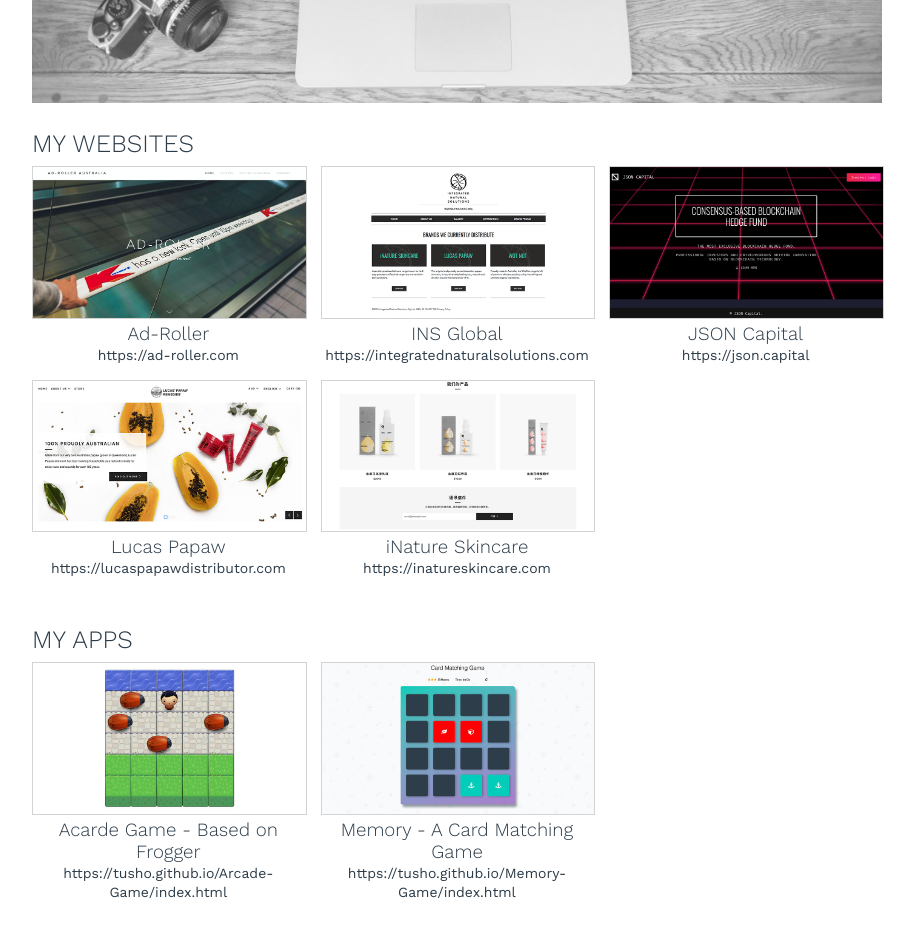
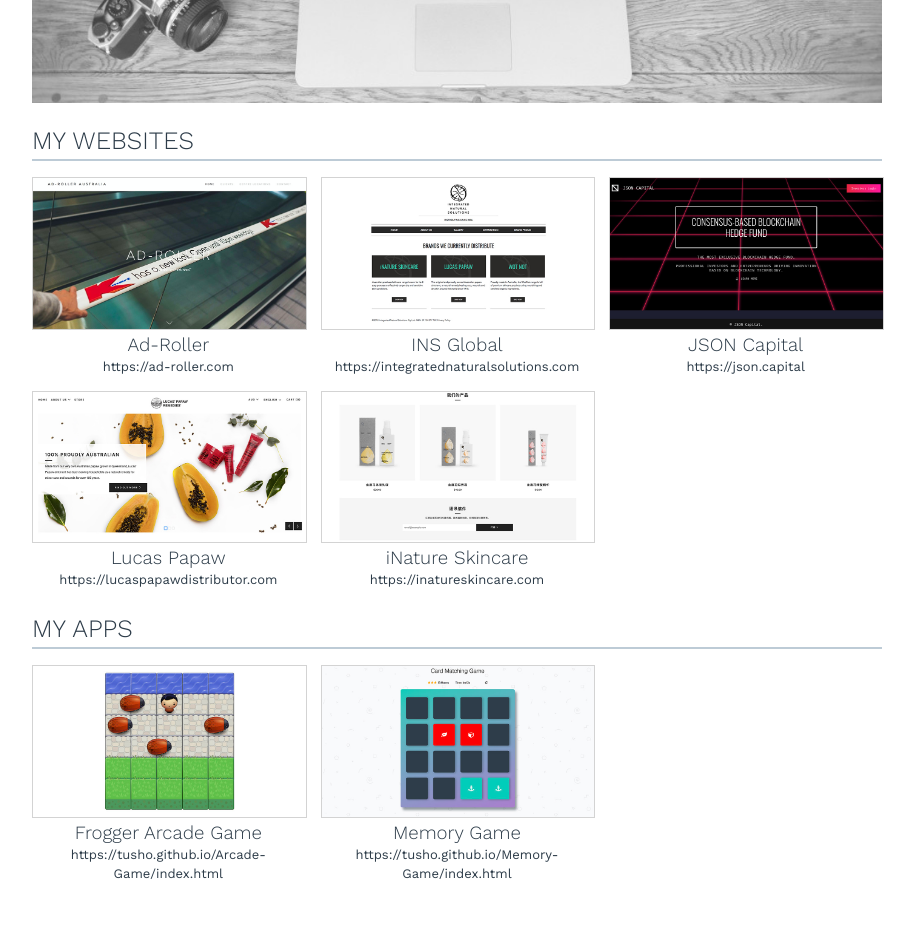
Before and after one commit to tusho/Portfolio-React, a React (Create React App) app: page / in a window 1280 px wide. Shown: the part 460-1393 px from the top of the page, without its empty margins (183-1098 px from the left). After the commit the page ends 1360 px from the top, so only its background shows below. Built offline with nearby package versions, Linux system fonts and the light colour scheme.

Commit message:
updated projects

```diff
--- a/src/MyApps.js
+++ b/src/MyApps.js
@@ -9,15 +9,15 @@
 
   render() {
     const websiteData = [
-        { websiteURL: 'https://tusho.github.io/Memory-Game/index.html', image: 'memorygame', name: 'Memory - A Card Matching Game' },
-        { websiteURL: 'https://tusho.github.io/Arcade-Game/index.html', image: 'arcadegame', name: 'Acarde Game - Based on Frogger' }
+        { websiteURL: 'https://tusho.github.io/Memory-Game/index.html', image: 'memorygame', name: 'Memory Game' },
+        { websiteURL: 'https://tusho.github.io/Arcade-Game/index.html', image: 'arcadegame', name: 'Frogger Arcade Game' }
     ];
 
     websiteData.sort(sortBy('name'))
 
     return (
       <div className="work">
-        <h2 className="work_header">My Apps</h2>
+        <h2 className="work_header">My Apps<hr class="project_divider"/></h2>
         {websiteData.map(website => (
           <section className="projects" key={website.name}>
             <a href={website.websiteURL} target="_blank">
--- a/src/MyWebsites.js
+++ b/src/MyWebsites.js
@@ -21,7 +21,7 @@
 
     return (
       <div className="work">
-        <h2 className="work_header">My Websites</h2>
+        <h2 className="work_header">My Websites<hr class="project_divider"/></h2>
         {websiteData.map(website => (
           <section className="projects" key={website.name}>
             <a href={website.websiteURL} target="_blank">
--- a/src/index.css
+++ b/src/index.css
@@ -20,7 +20,7 @@
 }
 
 .hero {
-  margin-bottom: 10px;
+  margin-bottom: 15px;
 }
 
 h1, h2, h3, p {
@@ -55,6 +55,7 @@
 
 hr {
   border: 1px solid #7d97ad;
+    opacity: 0.5;
 }
 
 /* Code for the Image aka Section 2 */
@@ -80,7 +81,6 @@
 
 .projects {
   padding: 0 2em;
-
 }
 
 
@@ -89,12 +89,14 @@
   border: 1px solid #D3D3D3;
 }
 
-
+.project_divider {
+  margin: 4px 0 8px 0;
+}
 
 .project_links {
   text-decoration: none;
   color: #2d3c49;
-  font-size: 14px;
+  font-size: 13px;
 }
 
 .footer {
@@ -268,6 +270,6 @@
   }
 
   .work {
-    padding: 1em 0;
+    padding: 8px 0 2px 0;
   }
 }
```
